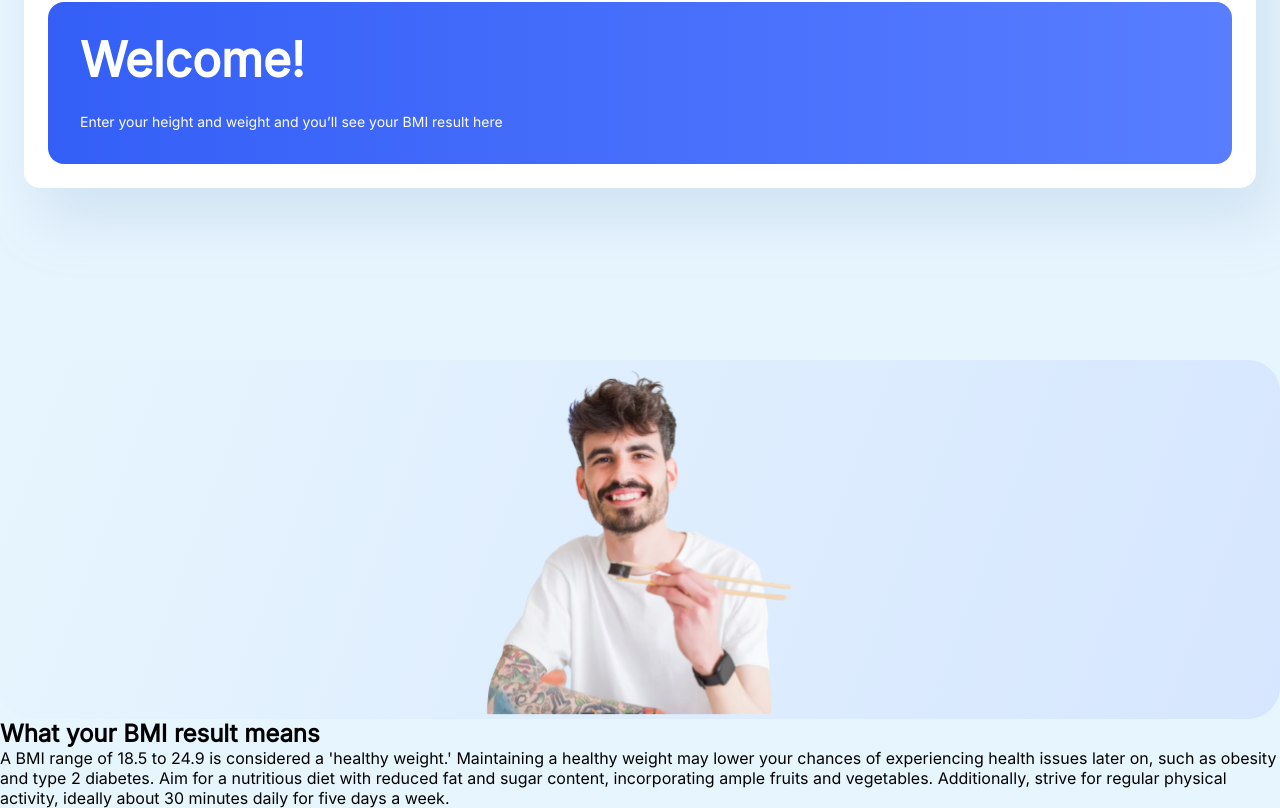
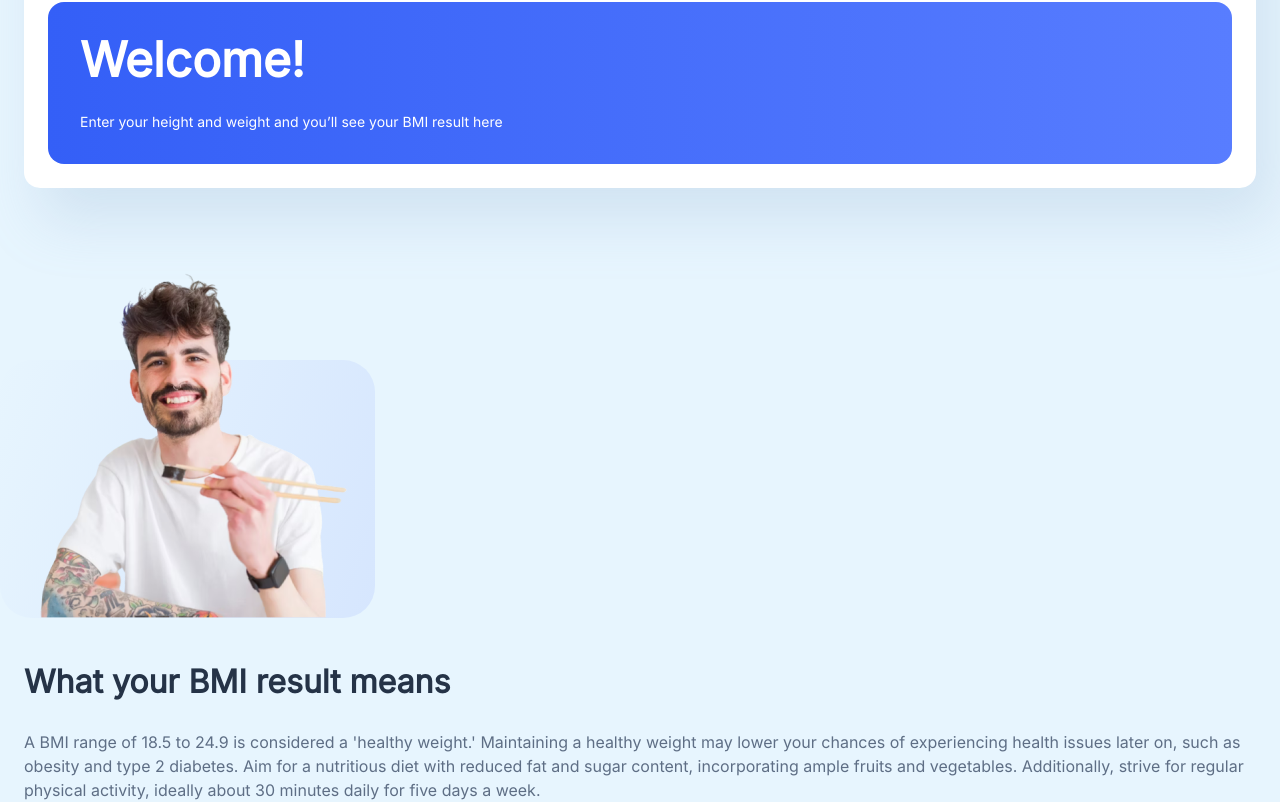
Before and after one commit to Oleksandr-Berd/bodymass-calcualtor, a React (Create React App) app: page / in a window 1280 px wide. Shown: the part 577-1385 px from the top of the page. Built offline with nearby package versions, Linux system fonts and the light colour scheme.

Commit message:
made hero

```diff
--- a/src/Components/Hero/Hero.tsx
+++ b/src/Components/Hero/Hero.tsx
@@ -1,17 +1,19 @@
 import * as SC from "./HeroStyled"
-import { ReactComponent as HeroSvg } from "assets/images/heroMobile.svg"
+import heroImage from "assets/images/heroMobile.png"
 
 const Hero: React.FC = () => (
     <SC.HeroContainer>
-        <SC.ImageContainer><HeroSvg /></SC.ImageContainer>
-        <div>
-            <h2>What your BMI result means</h2>
-            <p>A BMI range of 18.5 to 24.9 is considered
+        <SC.ImageContainer>
+            <SC.Image src={heroImage} alt="heroImage" />
+        </SC.ImageContainer>
+        <SC.TextContainer>
+            <SC.Title>What your BMI result means</SC.Title>
+            <SC.Text>A BMI range of 18.5 to 24.9 is considered
                 a 'healthy weight.' Maintaining a healthy weight may lower your chances of
                 experiencing health issues later on, such as obesity and type 2 diabetes.
                 Aim for a nutritious diet with reduced fat and sugar content, incorporating ample fruits and vegetables.
-                Additionally, strive for regular physical activity, ideally about 30 minutes daily for five days a week.</p>
-        </div>
+                Additionally, strive for regular physical activity, ideally about 30 minutes daily for five days a week.</SC.Text>
+        </SC.TextContainer>
     </SC.HeroContainer>
 )
 
--- a/src/Components/Hero/HeroStyled.ts
+++ b/src/Components/Hero/HeroStyled.ts
@@ -1,11 +1,24 @@
-import styled from "styled-components"
+import styled from "styled-components";
 
 export const HeroContainer = styled.div`
-  background-color: ${props => props.theme.color.background}
+  background-color: ${(props) => props.theme.color.background};
+`;
+
+export const Image = styled.img`
+position: absolute;
+bottom: 0;
+left: 10%;
+
+margin-right: auto;
+margin-left: auto;
 `;
 
 export const ImageContainer = styled.div`
-  text-align: center;
+  position: relative;
+
+  width: 375px;
+  height: 257.98px;
+  margin-bottom: ${(props) => props.theme.space[10]};
 
   background: linear-gradient(
     290.1deg,
@@ -13,5 +26,25 @@ export const ImageContainer = styled.div`
     rgba(214, 252, 254, 0) 100%
   );
 
-  border-radius: ${props => props.theme.radius[5]};
+  border-radius: ${(props) => props.theme.radius[5]};
 `;
+
+export const TextContainer = styled.div`
+  padding-right: ${(props) => props.theme.space[6]};
+  padding-left: ${(props) => props.theme.space[6]};
+`;
+
+export const Title = styled.h2`
+  margin-bottom: ${(props) => props.theme.space[8]};
+
+  font-size: 32px;
+  font-weight: ${(props) => props.theme.weight.bold};
+  line-height: 1;
+  color: ${(props) => props.theme.color.gun};
+`;
+
+export const Text = styled.p`
+  line-height: 1.5;
+  color: ${(props) => props.theme.color.electric};
+  font-size: ${(props) => props.theme.size.N};
+`;
```
Also changed, not shown: src/assets/images/heroMobile.png (added).
